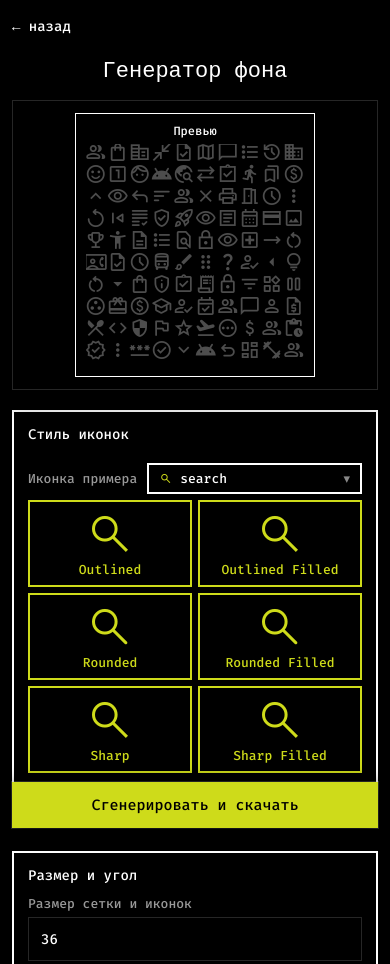
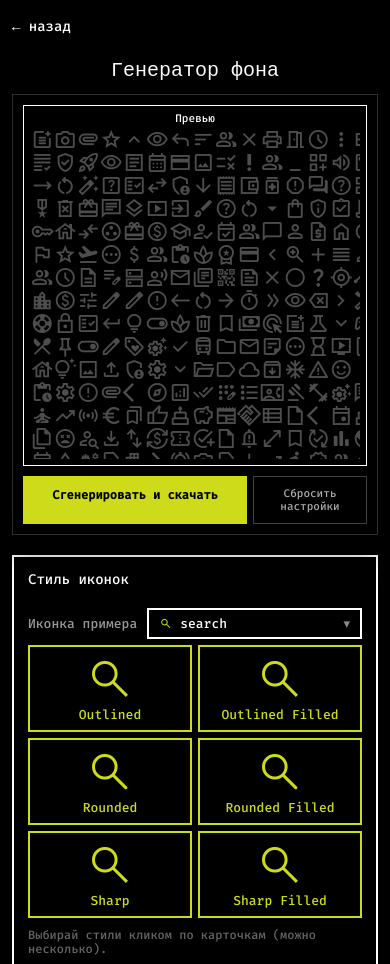
Before and after one commit to tecxz5/tecxz5.github.io, a website built with Vite: page site/generator.html in a window 390 px wide. Shown: the top 964 px of the page. Built offline with nearby package versions, Linux system fonts and the light colour scheme; no server answers.

Commit message:
чутка редизигн

```diff
--- a/site/generator.html
+++ b/site/generator.html
@@ -136,15 +136,16 @@
             <span>Seed (опц.)</span>
             <input type="number" id="bg-seed" min="1" step="1" placeholder="случайно">
           </label>
-          <div class="form-actions">
-            <button type="button" id="reset-form-btn">Сбросить</button>
-          </div>
         </form>
         <aside class="tools-panel">
           <section class="preview-box">
             <p>Превью</p>
             <canvas id="bg-preview" width="150" height="150"></canvas>
           </section>
+          <div class="panel-actions">
+            <a href="#" id="download-bg-jpeg" class="generate-btn">Сгенерировать и скачать</a>
+            <button type="button" id="reset-form-btn" class="reset-btn">Сбросить настройки</button>
+          </div>
         </aside>
       </div>
 
@@ -167,8 +168,6 @@
         </div>
         <div id="extracted-palette" class="extracted-palette"></div>
       </section>
-
-      <a href="#" id="download-bg-jpeg" class="generate-btn">Сгенерировать и скачать</a>
     </main>
     <script type="module" src="./src/generator.js"></script>
   </body>
--- a/site/src/generator.css
+++ b/site/src/generator.css
@@ -507,8 +507,10 @@ h1 {
 
 .preview-box {
   border: 2px solid #fff;
-  padding: 20px;
+  padding: 16px;
   text-align: center;
+  width: 100%;
+  box-sizing: border-box;
 }
 
 .preview-box p {
@@ -520,26 +522,58 @@ h1 {
 #bg-preview {
   width: 100%;
   height: auto;
+  display: block;
+  box-sizing: border-box;
+}
+
+.panel-actions {
+  display: flex;
+  flex-direction: column;
+  gap: 10px;
+  margin-top: 16px;
 }
 
 .generate-btn {
   display: block;
   width: 100%;
-  margin-top: 28px;
+  box-sizing: border-box;
   padding: 16px;
   background: var(--accent, #cedb1a);
   color: #000;
   font-family: "Fira Mono", monospace;
-  font-size: 16px;
-  font-weight: 500;
+  font-size: 15px;
+  font-weight: 600;
   text-align: center;
   text-decoration: none;
-  transition: background 0.2s ease, color 0.2s ease;
+  border: 2px solid var(--accent, #cedb1a);
+  transition: background 0.2s ease, color 0.2s ease, border-color 0.2s ease;
 }
 
 .generate-btn:hover {
   background: #fff;
+  border-color: #fff;
   color: #000;
+}
+
+.reset-btn {
+  display: block;
+  width: 100%;
+  box-sizing: border-box;
+  padding: 12px;
+  background: transparent;
+  color: #aaa;
+  border: 1px solid rgba(255, 255, 255, 0.25);
+  font-family: "Fira Mono", monospace;
+  font-size: 13px;
+  cursor: pointer;
+  text-align: center;
+  transition: color 0.2s ease, border-color 0.2s ease, background 0.2s ease;
+}
+
+.reset-btn:hover {
+  color: #fff;
+  border-color: #fff;
+  background: rgba(255, 255, 255, 0.08);
 }
 
 @media (max-width: 900px) {
@@ -553,34 +587,82 @@ h1 {
     top: 12px;
     z-index: 90;
     order: -1;
-    background: rgba(0, 0, 0, 0.88);
-    backdrop-filter: blur(12px);
-    padding: 12px;
-    border: 1px solid rgba(255, 255, 255, 0.15);
-    box-shadow: 0 8px 24px rgba(0, 0, 0, 0.7);
+    background: rgba(0, 0, 0, 0.92);
+    backdrop-filter: blur(14px);
+    padding: 12px 14px;
+    border: 1px solid rgba(255, 255, 255, 0.18);
+    box-shadow: 0 8px 30px rgba(0, 0, 0, 0.85);
   }
 
   .preview-box {
-    max-width: 240px;
-    margin: 0 auto;
-    padding: 10px;
+    width: 100%;
+    max-width: 100%;
+    margin: 0;
+    padding: 8px;
     border-width: 1px;
+    box-sizing: border-box;
   }
 
   .preview-box p {
+    font-size: 11px;
+    margin-bottom: 4px;
+  }
+
+  .panel-actions {
+    margin-top: 10px;
+    flex-direction: row;
+    gap: 8px;
+  }
+
+  .generate-btn {
+    flex: 2;
+    padding: 12px 8px;
+    font-size: 13px;
+  }
+
+  .reset-btn {
+    flex: 1;
+    padding: 12px 8px;
     font-size: 12px;
-    margin-bottom: 6px;
   }
 }
 
 @media (max-width: 480px) {
   .generator-page {
-    padding: 16px 12px 90px;
+    padding: 16px 12px 40px;
   }
 
   .generator-page h1 {
-    font-size: 22px;
-    margin-bottom: 16px;
+    font-size: 20px;
+    margin-bottom: 12px;
+  }
+
+  .tools-panel {
+    top: 8px;
+    padding: 10px;
+  }
+
+  .preview-box {
+    width: 100%;
+    max-width: 100%;
+    margin: 0;
+    padding: 6px;
+    box-sizing: border-box;
+  }
+
+  .panel-actions {
+    flex-direction: row;
+    gap: 6px;
+  }
+
+  .generate-btn {
+    font-size: 12px;
+    padding: 10px 6px;
+  }
+
+  .reset-btn {
+    font-size: 11px;
+    padding: 10px 4px;
   }
 
   .settings-group {
@@ -625,38 +707,39 @@ h1 {
     max-width: 290px;
     padding: 12px;
   }
-
-  .generate-btn {
-    position: fixed;
-    bottom: 16px;
-    left: 12px;
-    right: 12px;
-    width: calc(100vw - 24px);
-    z-index: 95;
-    font-size: 15px;
-    padding: 14px;
-    box-shadow: 0 4px 20px rgba(0, 0, 0, 0.95), 0 0 0 1px rgba(255, 255, 255, 0.2);
-  }
 }
 
 /* Экран загрузки */
 .generator-loader {
   position: fixed;
-  inset: 0;
-  z-index: 10000;
-  background: rgba(0, 0, 0, 0.94);
-  backdrop-filter: blur(16px);
+  top: 0;
+  left: 0;
+  right: 0;
+  bottom: 0;
+  width: 100vw;
+  height: 100vh;
+  height: 100dvh;
+  z-index: 99999;
+  background: #000000;
+  backdrop-filter: blur(12px);
+  -webkit-backdrop-filter: blur(12px);
   display: flex;
   align-items: center;
   justify-content: center;
   opacity: 1;
-  transition: opacity 0.4s ease, visibility 0.4s ease;
+  visibility: visible;
+  /* Плавное исчезновение — это и есть "fade from black" с уходом блюра */
+  transition: opacity 0.65s ease-out, visibility 0.65s ease-out, backdrop-filter 0.65s ease-out;
+  touch-action: none;
+  overscroll-behavior: none;
 }
 
 .generator-loader.is-hidden {
   opacity: 0;
   visibility: hidden;
   pointer-events: none;
+  backdrop-filter: blur(0px);
+  -webkit-backdrop-filter: blur(0px);
 }
 
 .loader-content {
--- a/site/src/generator.js
+++ b/site/src/generator.js
@@ -1048,6 +1048,10 @@ function initBackgroundDownloader() {
   }
 
   const setupIconsAndFonts = async () => {
+    // Блокируем скролл на время загрузки
+    document.documentElement.style.overflow = 'hidden';
+    document.body.style.overflow = 'hidden';
+
     try {
       const [_, icons] = await Promise.all([
         loadSymbolFonts(24),
@@ -1082,10 +1086,18 @@ function initBackgroundDownloader() {
       if (loader) {
         setTimeout(() => {
           loader.classList.add('is-hidden');
-        }, 120);
+          // Возвращаем скролл после скрытия лоадера
+          document.documentElement.style.overflow = '';
+          document.body.style.overflow = '';
+        }, 150);
+      } else {
+        document.documentElement.style.overflow = '';
+        document.body.style.overflow = '';
       }
     }
   };
+
+
 
   setupIconsAndFonts();
 
--- a/site/src/main.js
+++ b/site/src/main.js
@@ -2001,8 +2001,8 @@ function setupPortfolioDemos() {
             const u1 = ((col + 1) * atlasCell) / atlasCanvas.width;
             const v1 = ((row + 1) * atlasCell) / atlasCanvas.height;
 
-            const alpha = 0.22 + 0.16 * Math.sin(c * 0.5 + r * 0.5);
-            const rgb = [0.0, 1.0, 0.4];
+            const alpha = 0.3;
+            const rgb = [1.0, 1.0, 1.0];
 
             const x0 = x, y0 = y, x1 = x + gridCellSize, y1 = y + gridCellSize;
             vertices.push(
```
